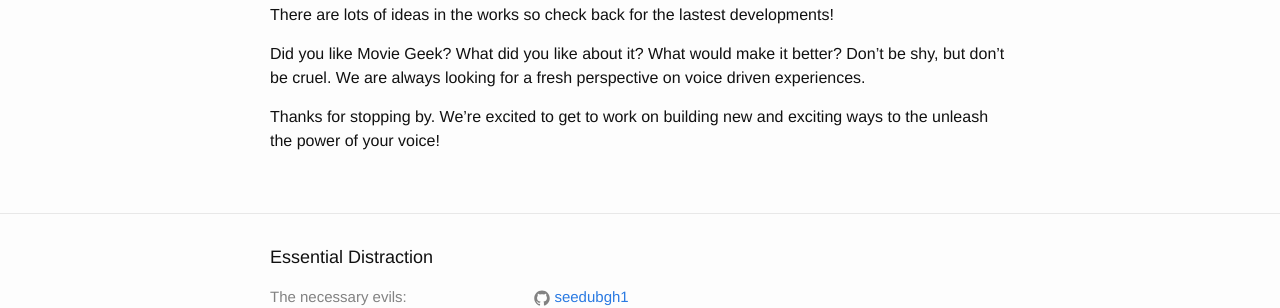
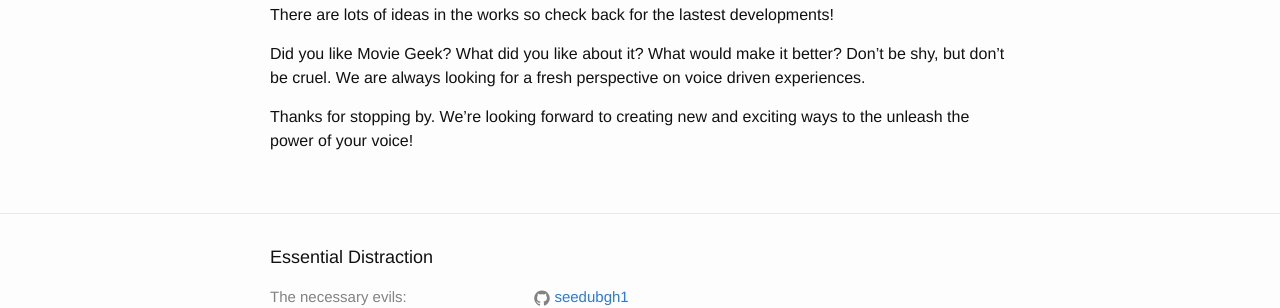
Before and after one commit to seedubgh1/essentialdistraction, a Jekyll site: the page built from _posts/2017-06-18-welcome-to-essdist.markdown, in a window 1280 px wide. Shown: the part 371-679 px from the top of the page. Built offline with Jekyll 4.4.1, drawn with Linux system fonts in a browser that asks for light colours.

Commit message:
better exposition

```diff
--- a/_posts/2017-06-18-welcome-to-essdist.markdown
+++ b/_posts/2017-06-18-welcome-to-essdist.markdown
@@ -12,4 +12,4 @@ There are lots of ideas in the works so check back for the lastest developments!
 
 Did you like Movie Geek?  What did you like about it?  What would make it better? Don't be shy, but don't be cruel.  We are always looking for a fresh perspective on voice driven experiences.
 
-Thanks for stopping by. We're excited to get to work on building new and exciting ways to the unleash the power of your voice!
+Thanks for stopping by. We're looking forward to creating new and exciting ways to the unleash the power of your voice!
```
